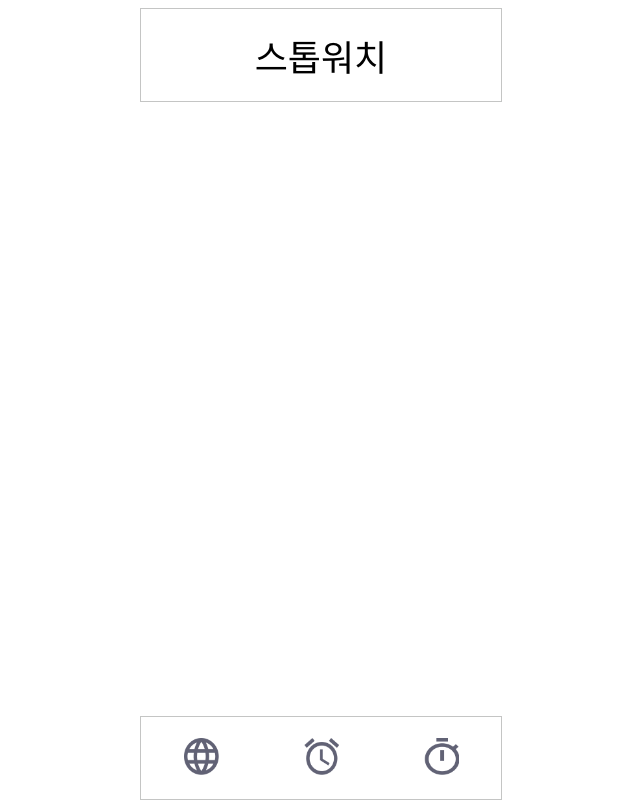
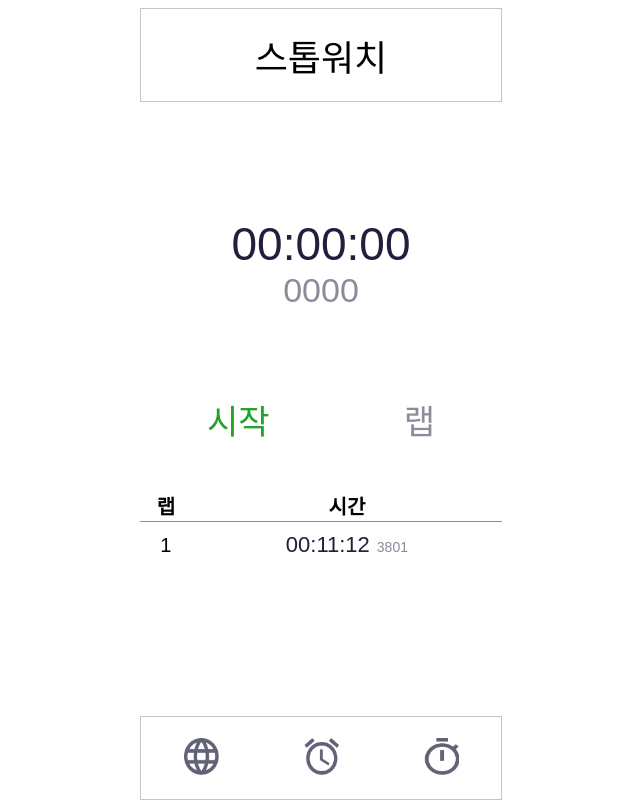
Before and after one commit to woowacourse/react-timer, a React (Create React App) app: page /stopwatch in a window 1280 px wide. Shown: the whole page, without its empty margins (327-967 px from the left). Built offline with nearby package versions, Linux system fonts and the light colour scheme.

Commit message:
feat: stop watch 마크업 및 스타일링
    Co-authored-by: 임우찬 <dlaxodud1217@gmail.com>

```diff
--- /dev/null
+++ b/src/pages/StopWatch/index.css
@@ -0,0 +1,70 @@
+.stop-watch-page {
+  display: flex;
+  flex-direction: column;
+  align-items: center;
+}
+
+.stop-watch-time-display {
+  display: flex;
+  flex-direction: column;
+  align-items: center;
+  margin-top: 115px;
+}
+
+.stop-watch-time-display .hh-mm-ss {
+  font-size: 46px;
+  color: var(--primary-dark);
+}
+
+.stop-watch-time-display .ms {
+  font-size: 34px;
+  color: var(--primary-gray);
+}
+
+.stop-watch-button-container {
+  display: flex;
+  width: 362px;
+  justify-content: space-around;
+  margin-top: 84px;
+}
+
+.stop-watch-start-button {
+  font-size: 34px;
+  color: var(--primary-green);
+  background: none;
+  border: none;
+}
+
+.stop-watch-lap-button {
+  font-size: 34px;
+  color: var(--primary-gray);
+  background: none;
+  border: none;
+}
+
+.lap-table {
+  margin-top: 45px;
+  font-size: 20px;
+  width: 100%;
+  border-collapse: collapse;
+  text-align: center;
+}
+
+.lap-table td {
+  padding: 10px 0;
+}
+
+.lap-table-header {
+  border-bottom: 1px solid var(--primary-gray);
+}
+
+.lap-hh-mm-ss {
+  font-size: 22px;
+  color: var(--primary-dark);
+}
+
+.lap-ms {
+  font-size: 14px;
+  padding-left: 7px;
+  color: var(--primary-gray);
+}
--- a/src/pages/StopWatch/index.tsx
+++ b/src/pages/StopWatch/index.tsx
@@ -1,5 +1,41 @@
+import './index.css';
+
+// TODO : Lap 폰트 칼러는 props로 넘겨주어야함.
+// TODO : table header 간격 조정하기
 const StopWatchPage = () => {
-  return <></>;
+  return (
+    <div className="stop-watch-page">
+      <section className="stop-watch-time-display">
+        <div className="hh-mm-ss">00:00:00</div>
+        <div className="ms">0000</div>
+      </section>
+      <section className="stop-watch-button-container">
+        <button type="button" className="stop-watch-start-button">
+          시작
+        </button>
+        <button type="button" className="stop-watch-lap-button">
+          랩
+        </button>
+      </section>
+      <table className="lap-table">
+        <thead>
+          <tr className="lap-table-header">
+            <th>랩</th>
+            <th>시간</th>
+          </tr>
+        </thead>
+        <tbody>
+          <tr>
+            <td>1</td>
+            <td>
+              <span className="lap-hh-mm-ss">00:11:12</span>
+              <span className="lap-ms">3801</span>
+            </td>
+          </tr>
+        </tbody>
+      </table>
+    </div>
+  );
 };
 
 export default StopWatchPage;
```
